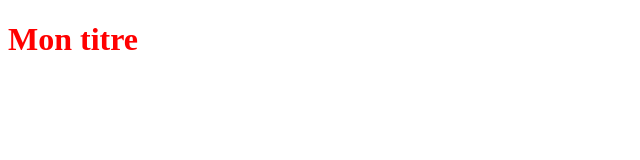
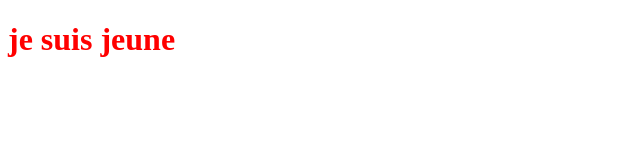
Before and after one commit to dankozo/OpenclassroomsProject, a plain HTML site: page index.html in a window 1280 px wide. Shown: the whole page, without its empty margins (0-640 px from the left). Drawn offline with Linux system fonts and the light colour scheme.

Commit message:
Modification du titre H1

```diff
--- a/index.html
+++ b/index.html
@@ -5,7 +5,7 @@
         <link rel="stylesheet" type="text/css" href="style.css">
     </head>
     <body>
-        <h1>Mon titre</h1>
+        <h1>je suis jeune </h1>
     </body>
 
 </html>
```
